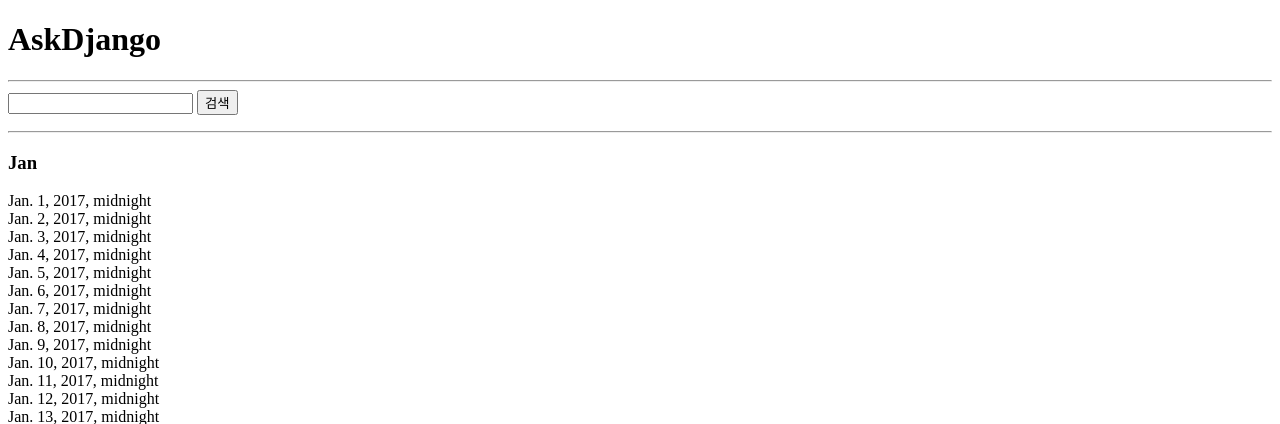
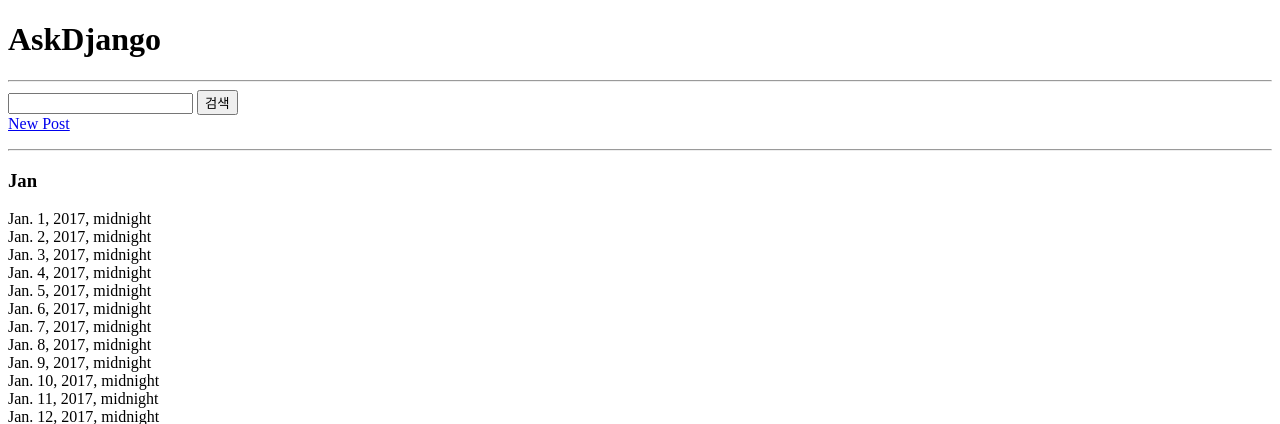
Before and after one commit to askdjango/offline-201707-weekend-afternoon, a Django app: a page that uses blog/templates/blog/post_list.html in a window 1280 px wide. Shown: the top 424 px of the page. Run offline with Django 3.2, Linux system fonts and the light colour scheme; data that the repository does not hold is empty.

Commit message:
blog.views.post_new 뷰 구현

```diff
--- a/blog/templates/blog/post_list.html
+++ b/blog/templates/blog/post_list.html
@@ -5,6 +5,8 @@
         <input type="text" name="query" value="{{ query }}" />
         <input type="submit" value="검색" />
     </form>
+
+    <a href="{% url "blog:post_new" %}">New Post</a>
 
     <ul>
         {% for post in post_list %}
--- a/blog/urls.py
+++ b/blog/urls.py
@@ -3,6 +3,7 @@ from . import views
 
 urlpatterns = [
     url(r'^$', views.post_list, name='post_list'),
+    url(r'^new/$', views.post_new, name='post_new'),
     url(r'^(?P<pk>\d+)/$', views.post_detail, name='post_detail'),
     url(r'^sum/(?P<numbers>[0-9/]+)/$', views.mysum, name='mysum'),
 ]
--- a/blog/views.py
+++ b/blog/views.py
@@ -1,7 +1,8 @@
 import datetime
 from django.db.models import Q
 from django.http import HttpResponse
-from django.shortcuts import render
+from django.shortcuts import redirect, render
+from .forms import PostForm
 from .models import Post
 
 def post_list(request):
@@ -23,6 +24,27 @@ def post_list(request):
         'query': query,
         'date_list': date_list,
     })
+
+
+def post_new(request):
+    if request.method == 'POST':
+        # request.GET
+        # request.POST  # POST인자, 파일 제외
+        # request.FILES  # POST인자, 파일만
+        form = PostForm(request.POST)
+        if form.is_valid():
+            # form.cleaned_data  # {'title': ??, 'author': ??}
+            post = form.save()
+            return redirect('blog:post_detail', post.id)
+        #else:
+        #    form.errors
+    else:
+    # if request.method == 'GET':
+        form = PostForm()
+    return render(request, 'blog/post_form.html', {
+        'form': form,
+    })
+
 
 def post_detail(request, pk):
     # pk = "100"
```
Also changed, not shown: blog/forms.py (added, +15 -0 lines), blog/templates/blog/post_form.html (added, +8 -0 lines).
